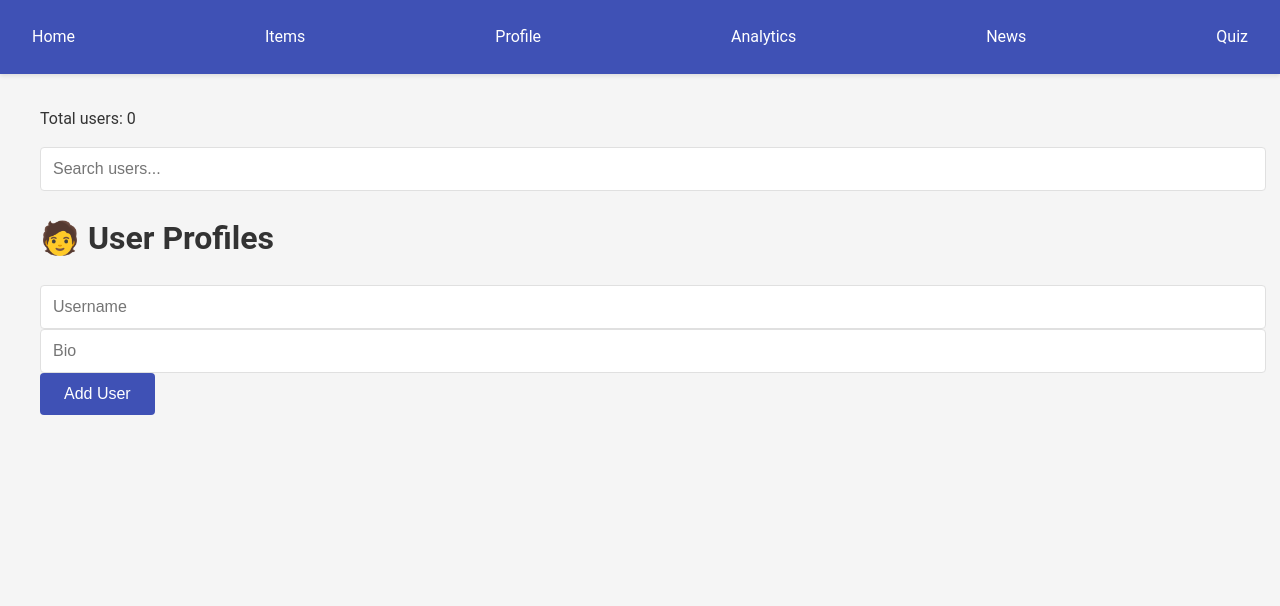
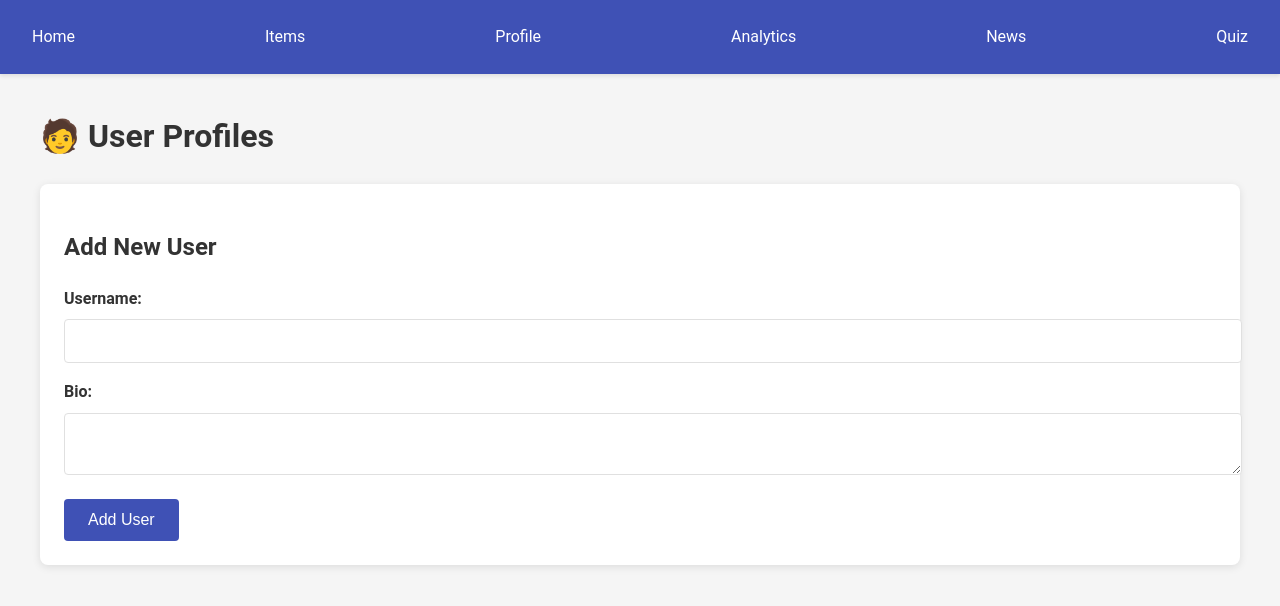
Before and after one commit to Sarthak-Mishra2105/iss-lab-12, a plain HTML site: page frontend/profile.html in a window 1280 px wide. Drawn offline with Linux system fonts and the light colour scheme; no server answers.

Commit message:
Error 25 - fixed profile.html structure

```diff
--- a/frontend/profile.html
+++ b/frontend/profile.html
@@ -18,16 +18,22 @@
   </header>
   <div class="container">
     <!-- Please suggest some good music, I am tired of my playlist -->
-    <p id="userCounts">Total users: 0</p>
-    <input type="text" id="search" placeholder="Search users..." />
     <h1>🧑 User Profiles</h1>
-    <form id="userForm">
-      <input type="text" id="username" placeholder="Username" required />
-      <input type="text" id="bio" placeholder="Bio" required />
-      <button type="submit">Add User</button>
-    </form>
-    <ul id="userList"></ul>
-  </div>
+
+    <div class="card">
+      <h2>Add New User</h2>
+      <form id="userForm">
+        <div class="form-group">
+          <label for="username">Username:</label>
+          <input type="text" id="username" required />
+        </div>
+        <div class="form-group">
+          <label for="bio">Bio:</label>
+          <textarea id="bio" required></textarea>
+        </div>
+        <button type="submit">Add User</button>
+      </form>
+    </div>
 <!-- made styles to scripts -->
   <script src="scripts/profile.js"></script>
 </body>
```
